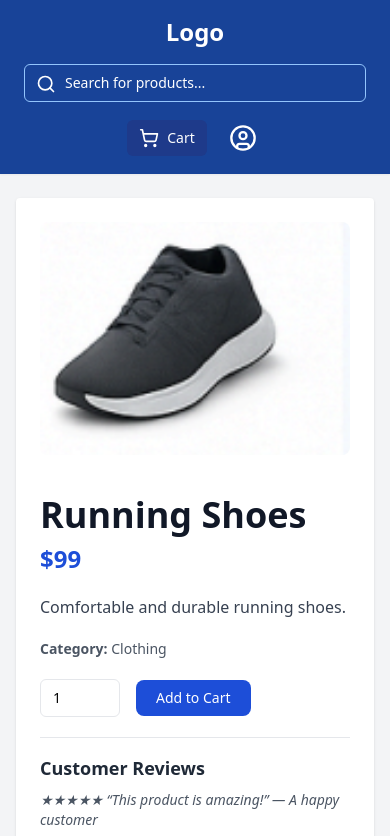
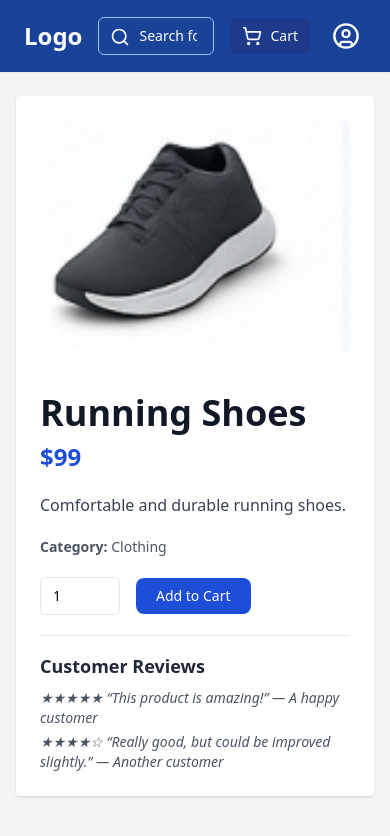
Before and after one commit to njg37/Assignment-Frontend, a Next.js app: page /product/1 in a window 390 px wide. Shown: the top 836 px of the page. Built offline with nearby package versions, Linux system fonts and the light colour scheme.

Commit message:
fix(ui): improve responsive layout on mobile and tablet

```diff
--- a/src/components/Header.tsx
+++ b/src/components/Header.tsx
@@ -19,24 +19,39 @@ export default function Header() {
 
   return (
     <header className="w-full bg-[#184398] text-white shadow-sm sticky top-0 z-50">
-      <div className="max-w-7xl mx-auto flex flex-col md:flex-row items-center justify-between px-6 py-4 gap-4">
+      <div
+        className="
+          max-w-7xl mx-auto
+          px-6 py-4
+          flex flex-nowrap        /* prevent wrapping on all sizes */
+          items-center justify-between gap-4
+        "
+      >
         {/* Logo */}
-        <div className="text-2xl font-bold whitespace-nowrap">Logo</div>
+        <div className="text-2xl font-bold whitespace-nowrap flex-shrink-0">
+          Logo
+        </div>
 
         {/* Search */}
-        <div className="relative w-full max-w-md flex-1">
+        <div className="relative flex-grow min-w-0 max-w-xs md:max-w-md flex-shrink">
           <Search className="absolute left-3 top-2.5 w-5 h-5 text-white" />
           <input
             type="text"
             value={search}
             onChange={(e) => setSearch(e.target.value)}
             placeholder="Search for products..."
-            className="w-full pl-10 pr-4 py-2 rounded-md text-sm text-white bg-[#184398] placeholder-white outline-none border border-blue-300 focus:ring-2 focus:ring-white"
+            className="
+              w-full
+              pl-10 pr-4 py-2 rounded-md text-sm text-white
+              bg-[#184398] placeholder-white outline-none
+              border border-blue-300 focus:ring-2 focus:ring-white
+              min-h-[36px] md:min-h-auto
+            "
           />
         </div>
 
-        {/* Cart */}
-        <div className="flex items-center gap-4">
+        {/* Cart + Profile */}
+        <div className="flex items-center gap-4 flex-shrink-0">
           <Link href="/cart">
             <div className="relative flex items-center gap-2 cursor-pointer bg-blue-900 px-3 py-2 rounded-md hover:bg-blue-800 transition">
               <ShoppingCart className="w-5 h-5 text-white" />
--- a/src/components/ProductGrid.tsx
+++ b/src/components/ProductGrid.tsx
@@ -101,15 +101,29 @@ export default function ProductGrid() {
               <Link
                 href={`/product/${product.id}`}
                 key={product.id}
-                className="bg-white rounded-xl shadow-md border border-gray-200 col-span-1 lg:col-span-2 p-6 flex gap-6 w-full h-[500px] hover:shadow-lg transition"
+                className="
+                  bg-white rounded-xl shadow-md border border-gray-200
+                  col-span-1 lg:col-span-2
+                  p-6 flex flex-col lg:flex-row gap-6 w-full
+                  hover:shadow-lg transition
+                  min-h-[500px]
+                "
               >
-                {/* Optimized Image */}
-                <div className="w-[42%] h-full bg-gray-100 rounded-lg overflow-hidden relative">
+                {/* Image Container */}
+                <div
+                  className="
+                    relative
+                    w-full lg:w-[42%]
+                    h-[250px] md:h-[380px] lg:h-[500px]
+                    bg-gray-100
+                    rounded-lg overflow-hidden
+                  "
+                >
                   <Image
                     src={product.image}
                     alt={product.title}
                     fill
-                    className="object-cover object-center"
+                    className="object-contain object-center"
                     sizes="(max-width: 1024px) 100vw, 42vw"
                     priority
                   />
```
